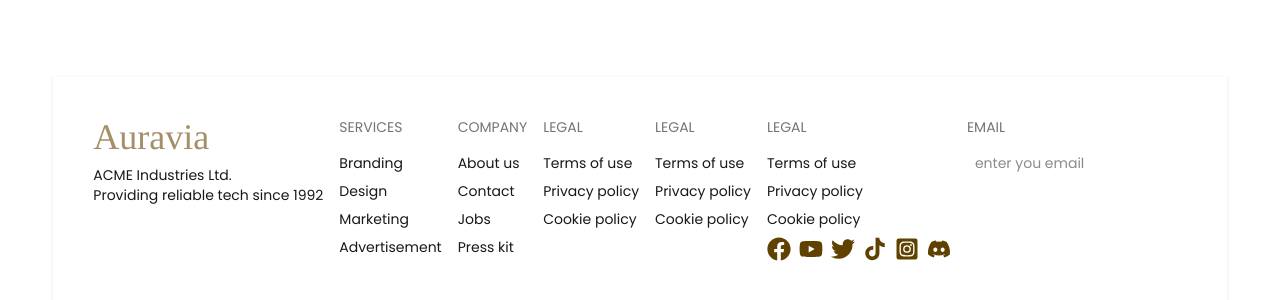
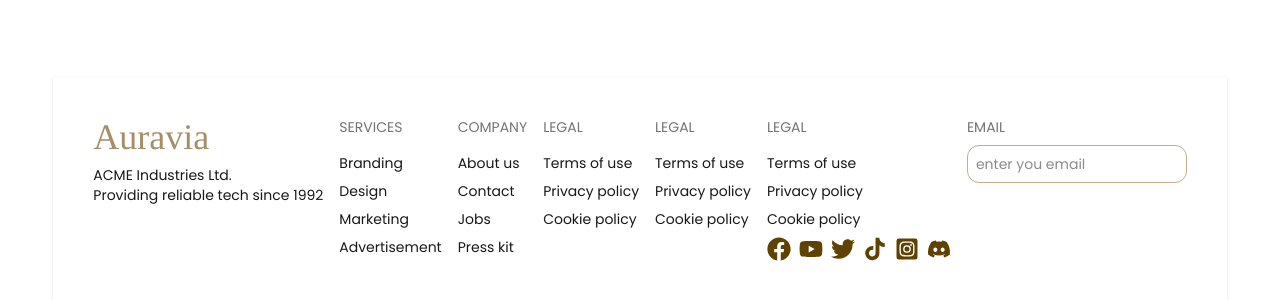
Before and after one commit to Antushil11/Auravia, a React (Vite) app: page / in a window 1280 px wide. Shown: the part 788-1088 px from the top of the page. Built offline with nearby package versions, Linux system fonts and the light colour scheme.

Commit message:
added footer in  link discode  facebook youtube tiktok facebook

```diff
--- a/src/components/Footer/Footer.jsx
+++ b/src/components/Footer/Footer.jsx
@@ -55,18 +55,36 @@ const Footer = () => {
             <a className="link link-hover">Privacy policy</a>
             <a className="link link-hover">Cookie policy</a>
             <div className="flex gap-2 text-primary-content ">
-             <FaFacebook size={24}/>
-              <FaYoutube size={24}/>
-              <FaTwitter size={24}/>
-              <IoLogoTiktok size={24} />
-              <FaInstagramSquare size={24}/>
-              <FaDiscord size={24}/>
+              <a href="https://www.facebook.com/"  className="hover:text-primary">
+                <FaFacebook size={24} />
+              </a>
+              <a href="https://www.youtube.com/" className="hover:text-primary">
+                <FaYoutube size={24} />
+              </a>
+              <a href="https://x.com/"  className="hover:text-primary">
+                <FaTwitter size={24} />
+              </a>
+              <a href="https://www.tiktok.com/404?fromUrl=/en%22" className="hover:text-primary">
+                <IoLogoTiktok size={24} />
+              </a>
+              <a href="https://www.instagram.com/" className="hover:text-primary">
+                <FaInstagramSquare size={24} />
+              </a>
+              <a href="https://discord.com/" className="hover:text-primary">
+                <FaDiscord size={24} />
+              </a>
             </div>
           </nav>
           <nav>
             <form action="">
               <label className="footer-title">Email</label>
-              <input className="mt-2 p-2 w-full" placeholder="enter you email" type="email" name="Email" id="" />
+              <input
+                className="mt-2 p-2 w-full rounded-xl border border-primary"
+                placeholder="enter you email"
+                type="email"
+                name="Email"
+                id=""
+              />
             </form>
           </nav>
         </footer>
```
